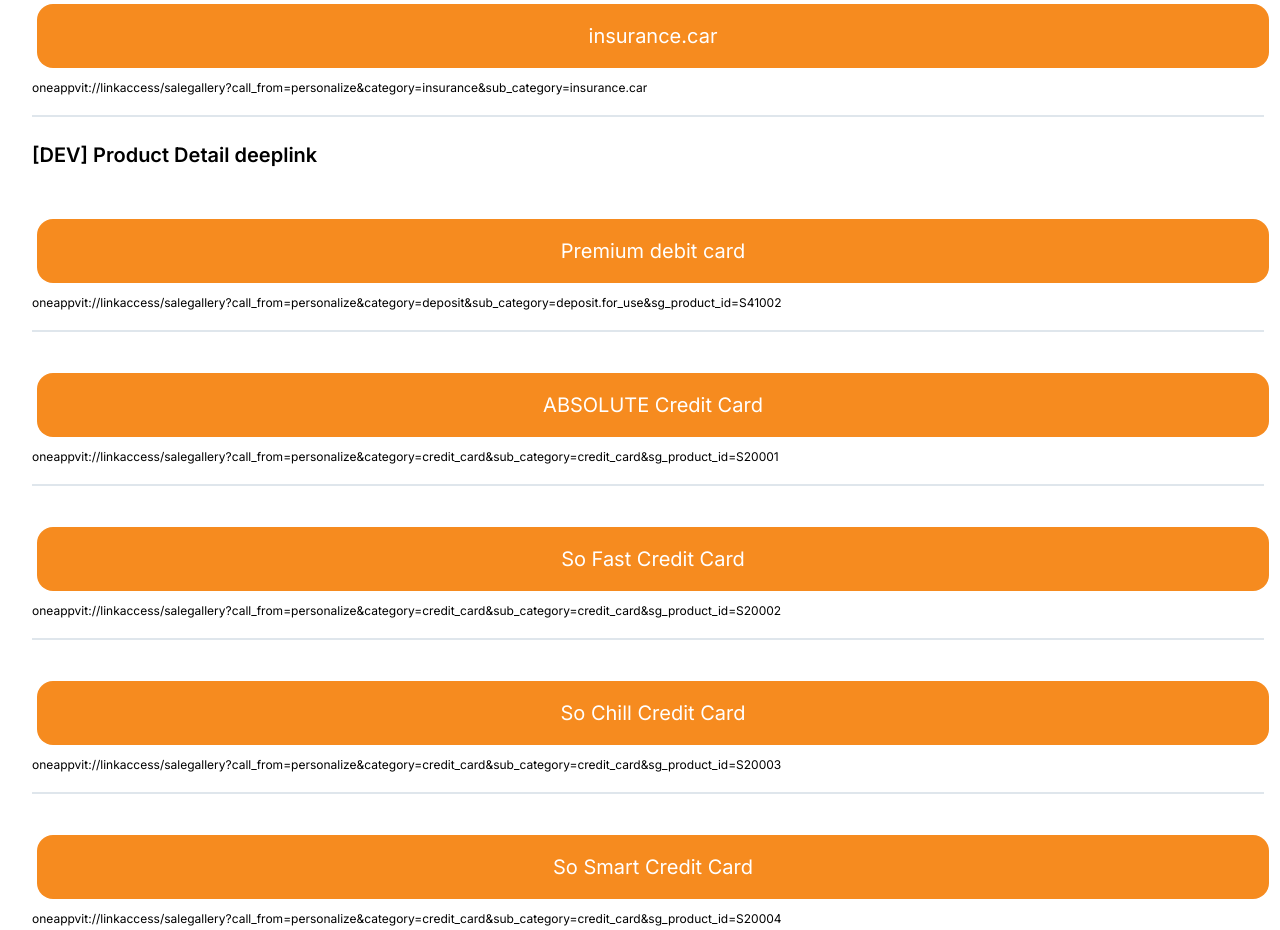
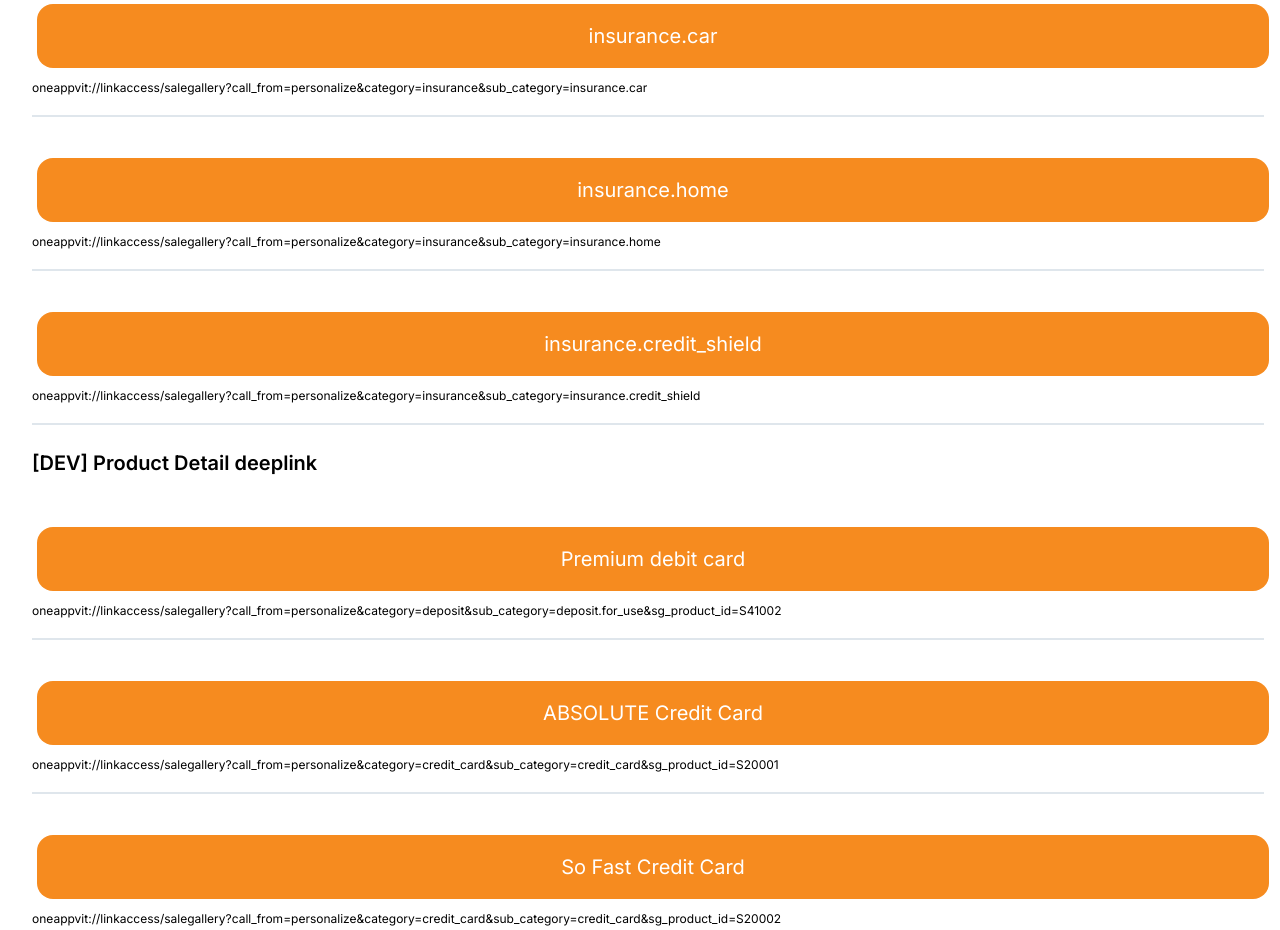
Before and after one commit to T-Khanittha/test-deeplink, a plain HTML site: page index.html in a window 1280 px wide. Shown: the part 2440-3370 px from the top of the page. Drawn offline with Linux system fonts and the light colour scheme.

Commit message:
Add deeplink new shelf

```diff
--- a/index.html
+++ b/index.html
@@ -189,6 +189,16 @@
           <a
             href="oneappvit://linkaccess/salegallery?call_from=personalize&category=insurance&sub_category=insurance.car">insurance.car</a>
           <p>oneappvit://linkaccess/salegallery?call_from=personalize&category=insurance&sub_category=insurance.car</p>
+        </div>
+        <div class="deeplinkCon">
+          <a
+            href="oneappvit://linkaccess/salegallery?call_from=personalize&category=insurance&sub_category=insurance.home">insurance.home</a>
+          <p>oneappvit://linkaccess/salegallery?call_from=personalize&category=insurance&sub_category=insurance.home</p>
+        </div>
+        <div class="deeplinkCon">
+          <a
+            href="oneappvit://linkaccess/salegallery?call_from=personalize&category=insurance&sub_category=insurance.credit_shield">insurance.credit_shield</a>
+          <p>oneappvit://linkaccess/salegallery?call_from=personalize&category=insurance&sub_category=insurance.credit_shield</p>
         </div>
 
         <h4>[DEV] Product Detail deeplink</h4>
@@ -531,6 +541,16 @@
             href="oneappuat://linkaccess/salegallery?call_from=personalize&category=insurance&sub_category=insurance.car">insurance.car</a>
           <p>oneappuat://linkaccess/salegallery?call_from=personalize&category=insurance&sub_category=insurance.car</p>
         </div>
+        <div class="deeplinkCon">
+          <a
+            href="oneappuat://linkaccess/salegallery?call_from=personalize&category=insurance&sub_category=insurance.home">insurance.home</a>
+          <p>oneappvit://linkaccess/salegallery?call_from=personalize&category=insurance&sub_category=insurance.home</p>
+        </div>
+        <div class="deeplinkCon">
+          <a
+            href="oneappuat://linkaccess/salegallery?call_from=personalize&category=insurance&sub_category=insurance.credit_shield">insurance.credit_shield</a>
+          <p>oneappvit://linkaccess/salegallery?call_from=personalize&category=insurance&sub_category=insurance.credit_shield</p>
+        </div>
 
         <h4>[UAT] Product Detail deeplink</h4>
         <div class="deeplinkCon">
```
